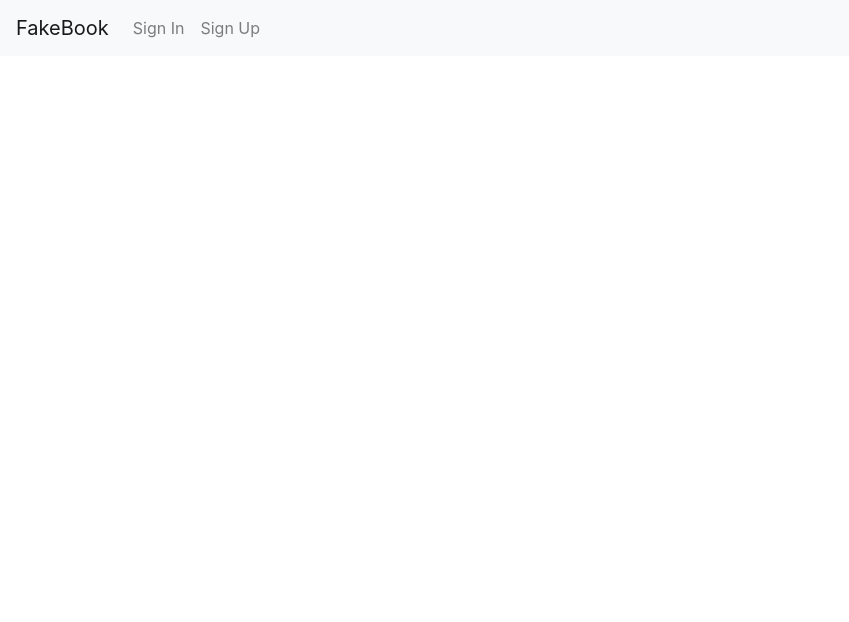
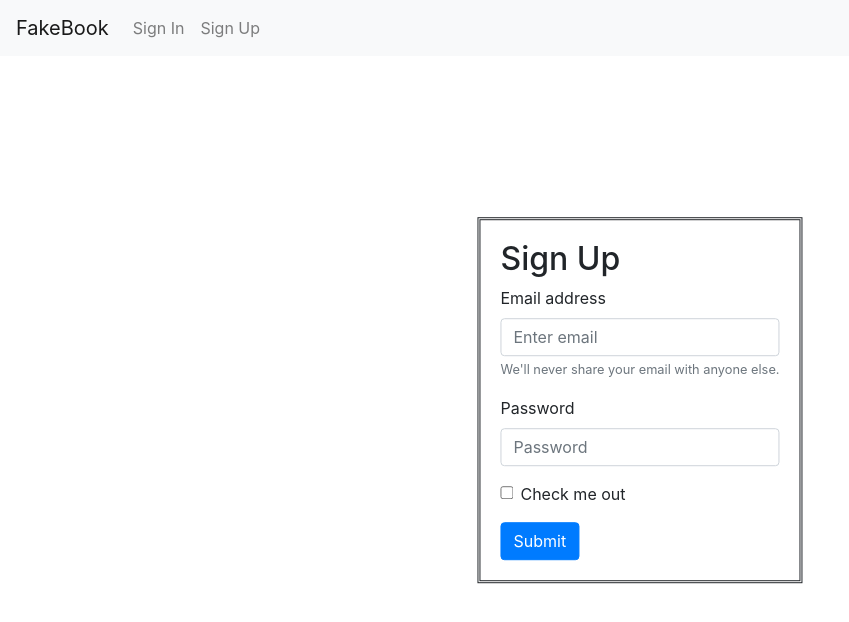
Before and after one commit to mkneale/react_fakebook, a React (Create React App) app in the folder fakebook/: page / in a window 1280 px wide. Shown: the top 622 px of the page, without its empty margins (0-849 px from the left). Built offline with nearby package versions, Linux system fonts and the light colour scheme.

Commit message:
added a test signup form

```diff
--- /dev/null
+++ b/fakebook/src/SignUp.js
@@ -0,0 +1,33 @@
+import './style.css';
+import Form from 'react-bootstrap/Form';
+import Button from 'react-bootstrap/Button';
+
+function SignUp() {
+    return (
+        <div className="SignUp" class="main-sign-box">
+            <h2>Sign Up</h2>
+                <Form>
+                    <Form.Group controlId="formBasicEmail">
+                        <Form.Label>Email address</Form.Label>
+                        <Form.Control type="email" placeholder="Enter email" />
+                        <Form.Text className="text-muted">
+                        We'll never share your email with anyone else.
+                        </Form.Text>
+                    </Form.Group>
+
+                    <Form.Group controlId="formBasicPassword">
+                        <Form.Label>Password</Form.Label>
+                        <Form.Control type="password" placeholder="Password" />
+                    </Form.Group>
+                    <Form.Group controlId="formBasicCheckbox">
+                        <Form.Check type="checkbox" label="Check me out" />
+                    </Form.Group>
+                    <Button variant="primary" type="submit">
+                        Submit
+                    </Button>
+                </Form>
+        </div>
+    );
+}
+
+export default SignUp;
--- a/fakebook/src/index.js
+++ b/fakebook/src/index.js
@@ -3,6 +3,7 @@
 import './index.css';
 import App from './App';
 import NavBarComponent from './NavBar';
+import SignUp from './SignUp';
 import reportWebVitals from './reportWebVitals';
 import 'bootstrap/dist/css/bootstrap.min.css';
   <link
@@ -15,6 +16,7 @@
 ReactDOM.render(
   <React.StrictMode>
     <NavBarComponent />
+    <SignUp />
     <App />
   </React.StrictMode>,
   document.getElementById('root')
--- a/fakebook/src/style.css
+++ b/fakebook/src/style.css
@@ -17,6 +17,19 @@
   margin-top: 10vh;
 }
 
+
+.main-sign-box {
+  position: fixed;
+  top: 50%;
+  left: 50%;
+  transform: translate(-50%, -50%);
+  max-width: 500px;
+  min-width: 300px;
+  border-style: double;
+  border-width: medium;
+  padding: 20px;
+}
+
 .App-link {
   color: #61dafb;
 }
```
